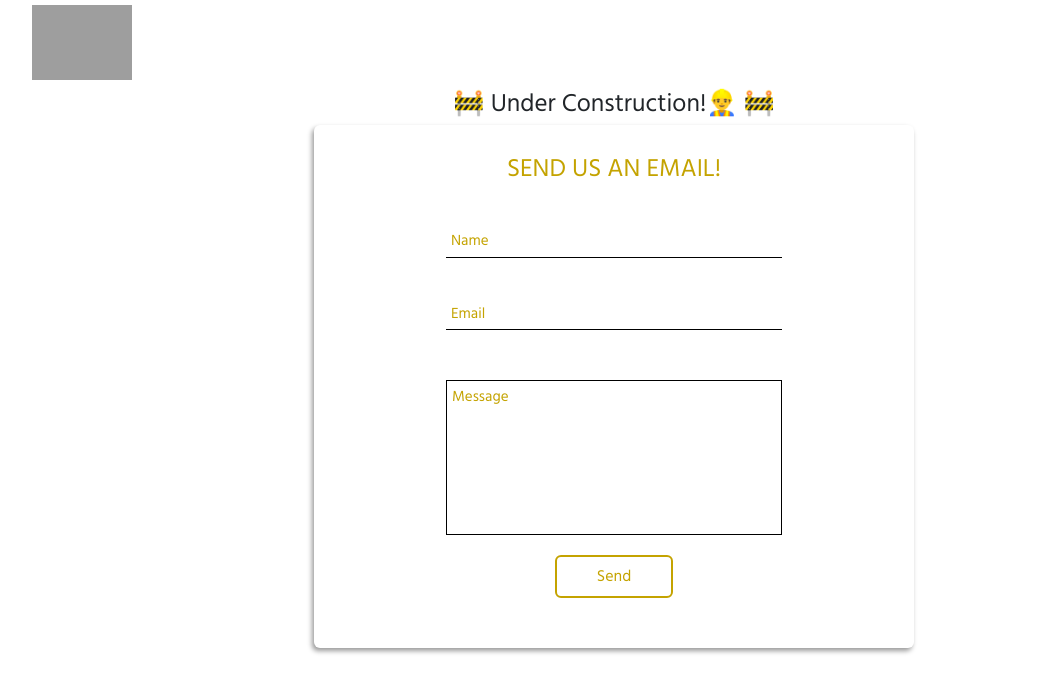
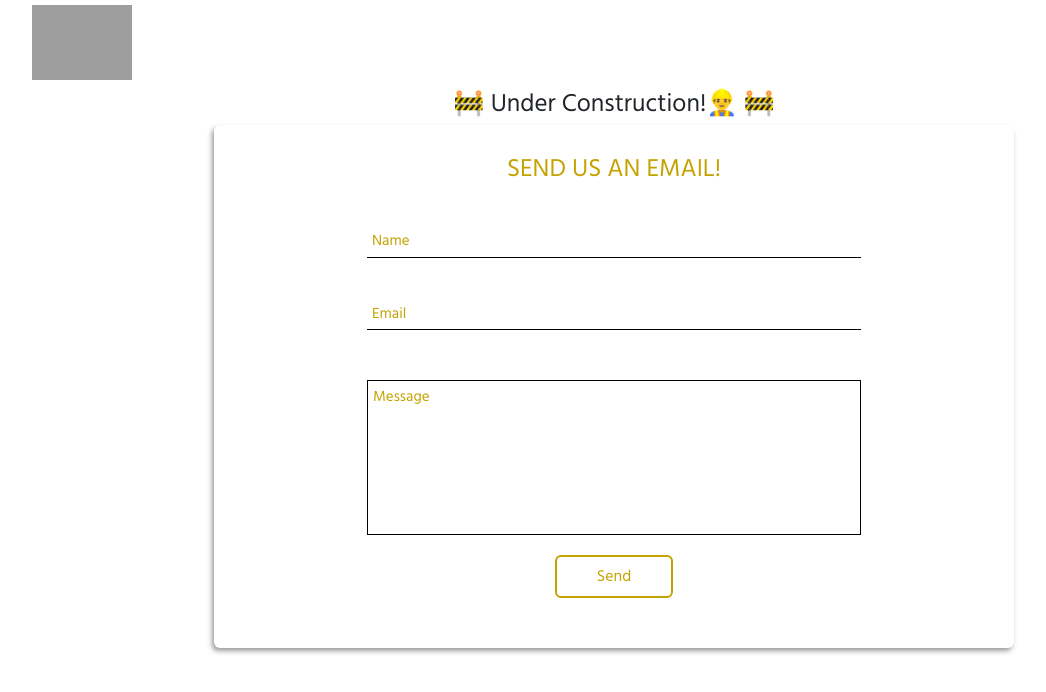
Before and after one commit to Lucidreline/law-club, a React (Create React App) app in the folder client/: page /contact in a window 1280 px wide. Shown: the top 692 px of the page, without its empty margins (26-1072 px from the left). Built offline with nearby package versions, Linux system fonts and the light colour scheme; grey boxes are pictures that could not be loaded.

Commit message:
Made minor changes to the ContactForm media queries.

```diff
--- a/client/src/components/input/input.styles.scss
+++ b/client/src/components/input/input.styles.scss
@@ -1,6 +1,6 @@
 .custom-text-input,
 .custom-text-area {
-  width: 60%; // this is changed with a media query in contact-us-form.styles.scss
+  width: 65%; // this is changed with a media query in contact-us-form.styles.scss
   position: relative;
 
   input,
--- a/client/src/components/sections/contact-page-sections/contact-us-form/contact-us-form.styles.scss
+++ b/client/src/components/sections/contact-page-sections/contact-us-form/contact-us-form.styles.scss
@@ -1,5 +1,5 @@
 .contact-us-form {
-  width: 60rem;
+  width: 80rem;
   margin: auto;
   border-radius: 6px;
   box-shadow: -2px 3px 5px rgba(0, 0, 0, 0.4);
@@ -35,13 +35,13 @@
 }
 
 
-@media screen and (max-width: 700px) {
+@media screen and (max-width: 900px) {
   .contact-us-form {
     width: 90%;
   }
 }
 
-@media screen and (max-width: 525px) {
+@media screen and (max-width: 625px) {
 
   .contact-us-form .custom-text-input,
   .contact-us-form .custom-text-area {
```
Also changed, not shown: 1 other file (tests, documents, lock files or other folders).
